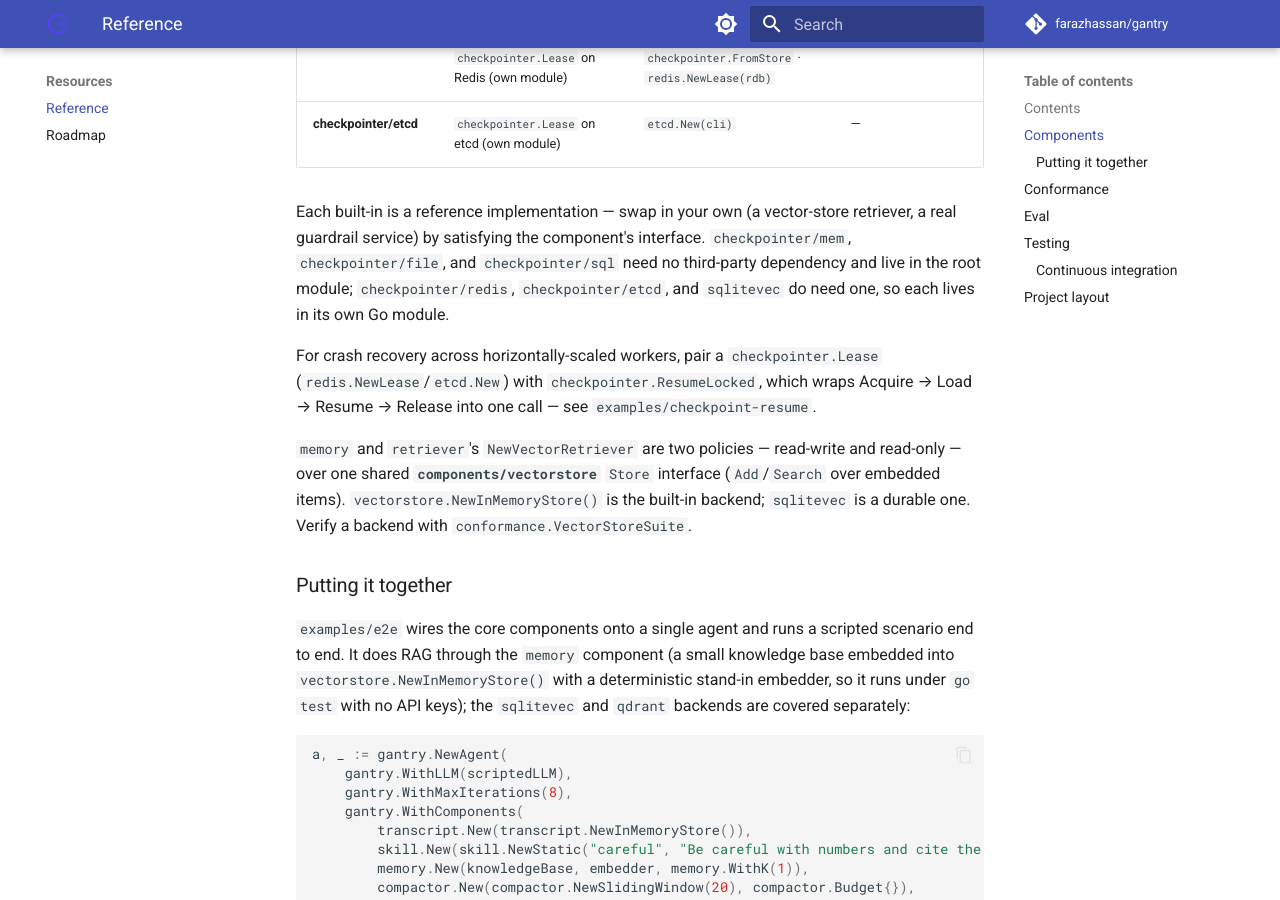
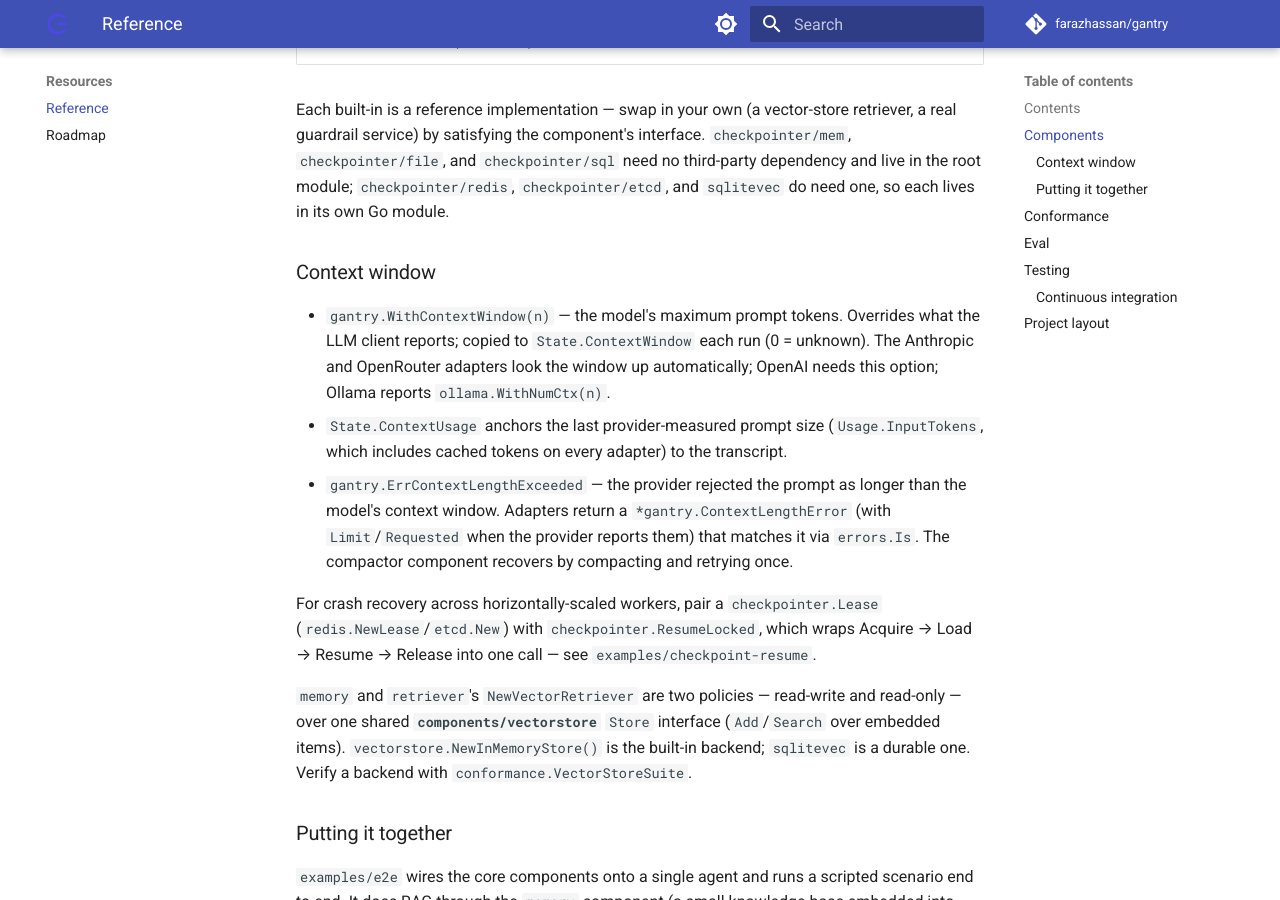
Before and after one commit to farazhassan/gantry, an MkDocs documentation site: the page built from docs/resources/reference.md, in a window 1280 px wide and 900 px high, scrolled down 2506 px. Built offline with MkDocs 1.6.1 and Material for MkDocs 9.7.7, drawn with Linux system fonts in a browser that asks for light colours; comment, search, counter and statistics services are not loaded; some of the changed text lies outside the part shown.

Commit message:
docs: context window, overflow retry; assistant example stops reusing spend cap
Co-Authored-By: Claude Opus 5.5 <noreply@anthropic.com>

```diff
--- a/docs/resources/reference.md
+++ b/docs/resources/reference.md
@@ -33,7 +33,7 @@ you need.
 | **critic** | Self-reviews the last response (pass / reject) | `critic.New(c)` | `NewLLM(client, rubric)` |
 | **guardrail** | Validates inputs (pre-LLM) and outputs (post-LLM) | `guardrail.New(g)` | `NewRegex(pattern, direction)` |
 | **limiter** | Caps tokens, cost, and iterations; stops the run when exceeded | `limiter.New(l)` | `NewBudget(Limits{...})` |
-| **compactor** | Trims history to fit a token budget before the LLM call | `compactor.New(c, budget)` | `NewSlidingWindow(n)` · `NewHeadTail(head, tail)` · `NewSummarizing(client, head, tail)` |
+| **compactor** | Trims history before the LLM call; on a context-overflow error compacts once more (forced) and retries. `EstimatePromptTokens(state, budget)` gives the provider-measured prompt size plus an estimate for newer messages | `compactor.New(c, budget)` | `NewSlidingWindow(n)` · `NewHeadTail(head, tail)` · `NewSummarizing(client, head, tail)` |
 | **humanloop** | Pauses for human approval before tool execution | `humanloop.New(h)` | `NewAutoApprover()` · `NewAutoDenier(reason)` |
 | **checkpointer** | Saves & restores state by id for resume / replay; optionally saves mid-run too (see `extraPhases`) | `checkpointer.New(c, id, extraPhases...)` | — |
 | **checkpointer/mem** | `checkpointer.Checkpointer` and `checkpointer.Lease` backed by in-memory stores (tests, examples) | `mem.New()` · `mem.NewLease()` | `NewStore()` |
@@ -48,6 +48,12 @@ retriever, a real guardrail service) by satisfying the component's interface.
 third-party dependency and live in the root module; `checkpointer/redis`,
 `checkpointer/etcd`, and `sqlitevec` do need one, so each lives in its own Go
 module.
+
+### Context window
+
+- `gantry.WithContextWindow(n)` — the model's maximum prompt tokens. Overrides what the LLM client reports; copied to `State.ContextWindow` each run (0 = unknown). The Anthropic and OpenRouter adapters look the window up automatically; OpenAI needs this option; Ollama reports `ollama.WithNumCtx(n)`.
+- `State.ContextUsage` anchors the last provider-measured prompt size (`Usage.InputTokens`, which includes cached tokens on every adapter) to the transcript.
+- `gantry.ErrContextLengthExceeded` — the provider rejected the prompt as longer than the model's context window. Adapters return a `*gantry.ContextLengthError` (with `Limit`/`Requested` when the provider reports them) that matches it via `errors.Is`. The compactor component recovers by compacting and retrying once.
 
 For crash recovery across horizontally-scaled workers, pair a `checkpointer.Lease`
 (`redis.NewLease`/`etcd.New`) with `checkpointer.ResumeLocked`, which wraps
```
Also changed, not shown: 1 other file.
